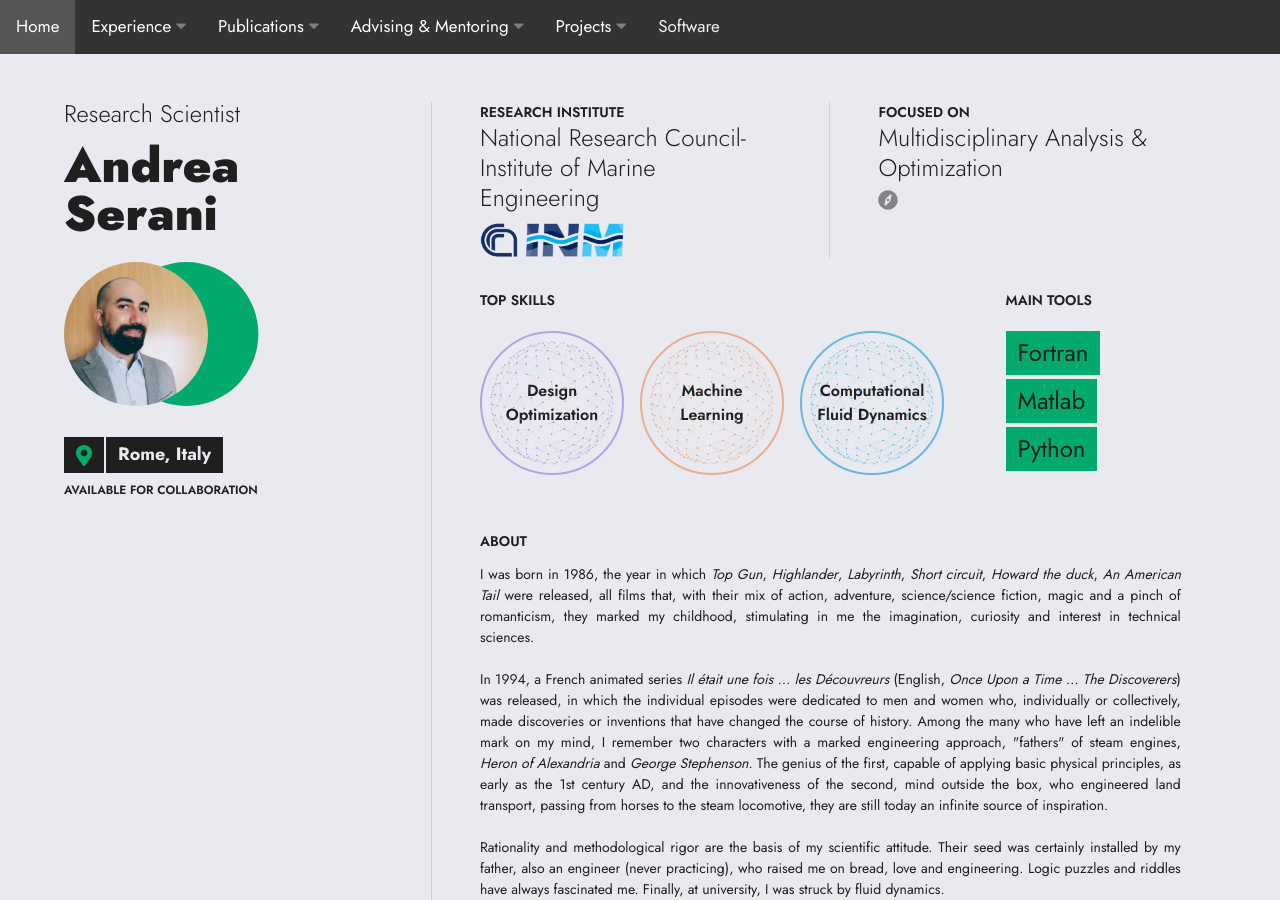
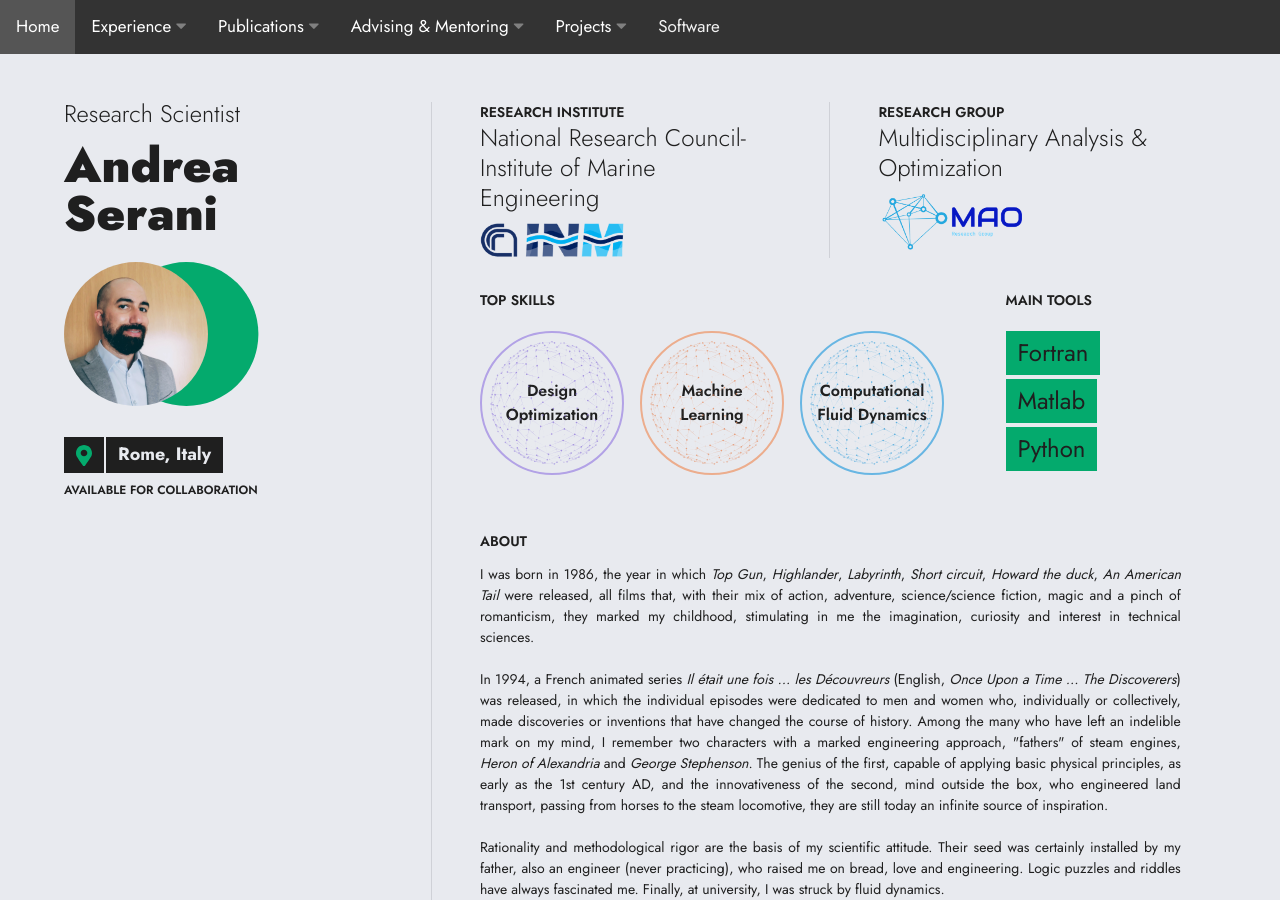
Before and after one commit to aserani/aserani.github.io, a Jekyll site: the page built from index.html, in a window 1280 px wide and 900 px high. Built offline with Jekyll 4.4.1, drawn with Linux system fonts in a browser that asks for light colours; a style sheet for code colours, icons or effects is not loaded.

Commit message:
Update profile section and group name in index.html

```diff
--- a/index.html
+++ b/index.html
@@ -15,22 +15,21 @@ show_sidebar: true
     <div class="font-header font-semibold text-xs uppercase pt-2">
       <!--<span class="dot status-green"></span> Available for hire-->
       <a class="thumbnail pub_img" href="https://www.inm.cnr.it/people/andrea-serani/" target="_blank">
-         <img src="images/thumbnail.png" loading="lazy" alt="CNR-INM profile thumbnail" class="block lg:w-36 lg:h12"/>
+         <img src="images/thumbnail.png" loading="lazy" alt="CNR-INM profile" class="block lg:w-36 lg:h12"/>
       </a>
     </div>
   </div>
 
   <div class="w-1/2 pl-4 lg:pl-12">
-    <h5 class="section-header pb-0">Focused on</h5>
-    <div class="font-header font-light text-2xl text-front leading-tight">
+    <h5 class="section-header pb-0">Research Group</h5>
+    <h3 class="font-header font-light text-2xl text-front leading-tight">
       Multidisciplinary Analysis & Optimization
-      <div class="pt-1">
-        <a href="https://www.inm.cnr.it/groups/mao/" class="inline-block text-front opacity-50 hover:opacity-75 h-5 w-5" target="_blank">
-          <svg xmlns="http://www.w3.org/2000/svg" viewBox="0 0 512 512">
-            <path d="M504 256c0 136.967-111.033 248-248 248S8 392.967 8 256 119.033 8 256 8s248 111.033 248 248zM307.446 120.844l-102.642 97.779a23.997 23.997 0 0 0-6.772 11.729l-33.359 137.779c-5.68 23.459 22.777 39.318 39.88 23.024l102.64-97.779a23.99 23.99 0 0 0 6.772-11.729l33.359-137.779c5.618-23.198-22.591-39.493-39.878-23.024zM256 224c-17.673 0-32 14.327-32 32s14.327 32 32 32 32-14.327 32-32-14.327-32-32-32z"></path>
-          </svg>
-        </a>
-      </div>
+    </h3>
+    <div class="font-header font-semibold text-xs uppercase pt-2">
+      <!--<span class="dot status-green"></span> Available for hire-->
+      <a class="thumbnail pub_img" href="https://cnr-inm-mao.github.io/" target="_blank">
+         <img src="images/logos/logo-mao.png" loading="lazy" alt="MAO Research Group" class="block lg:w-36 lg:h12"/>
+      </a>
     </div>
   </div>
 </div>
```
